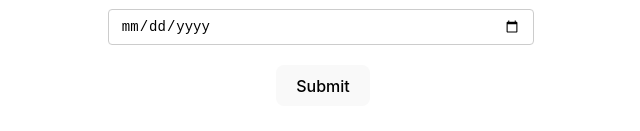
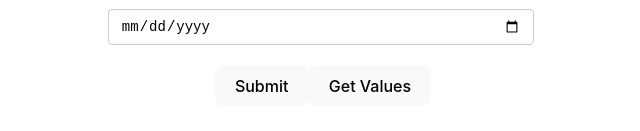
Before and after one commit to Sene68/react-hook-form, a React (Vite) app: page / in a window 1280 px wide. Shown: the part 911-1042 px from the top of the page, without its empty margins (317-957 px from the left). Built offline with nearby package versions, Linux system fonts and the light colour scheme; no server answers.

Commit message:
getValues

```diff
--- a/src/components/YouTubeForm.tsx
+++ b/src/components/YouTubeForm.tsx
@@ -41,7 +41,7 @@
             }
         },
     })
-    const { register, control, handleSubmit, formState, watch } = form
+    const { register, control, handleSubmit, formState, watch, getValues } = form
     const { errors } = formState
 
     const { fields, append, remove } = useFieldArray({
@@ -51,6 +51,10 @@
 
     const onSubmit = (data: FormValues) => {
         console.log("Form submitted", data)
+    }
+
+    const handleGetValues = () => {
+        console.log("Get values", getValues(["username", "channel"]))
     }
 
     useEffect(() => {
@@ -180,6 +184,7 @@
                 </div>
 
                 <button>Submit</button>
+                <button onClick={() => handleGetValues()}>Get Values</button>
             </form>
             <DevTool control={control} />
         </div>
```
